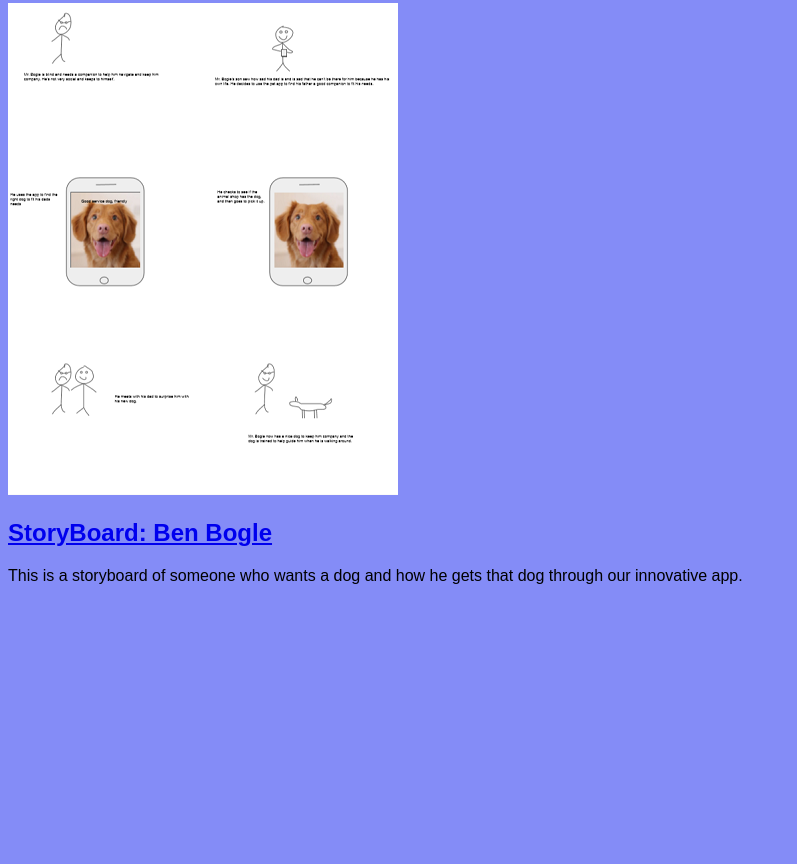
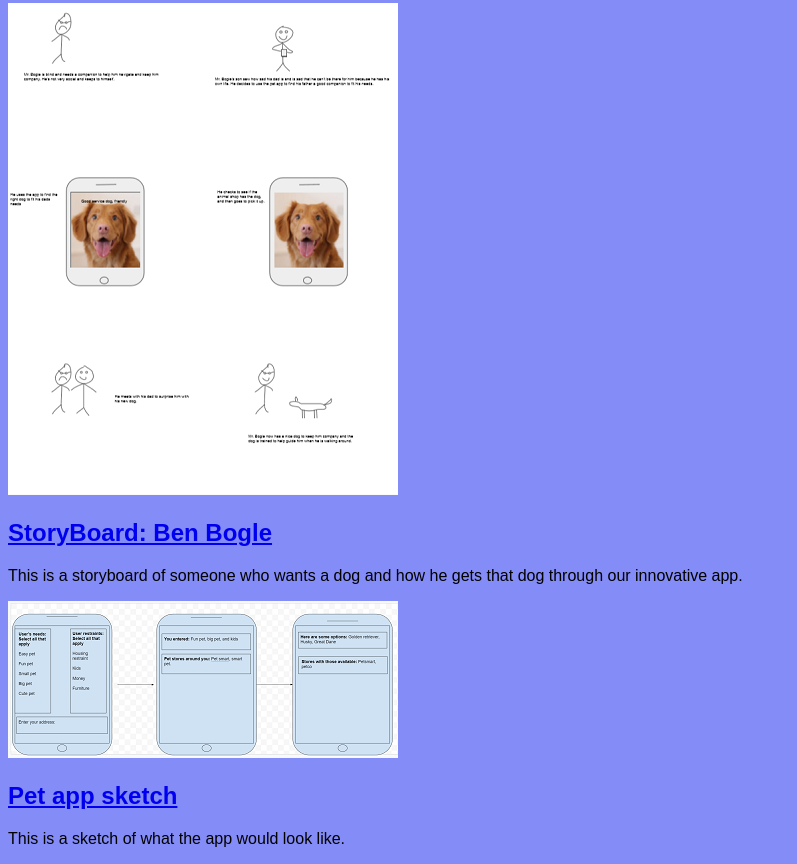
Before and after one commit to msedar7189/msedar7189.github.io, a plain HTML site: page index.html in a window 1280 px wide. Shown: the part 1143-2007 px from the top of the page, without its empty margins (0-797 px from the left). Before the commit the page ends 1744 px from the top, so only its background shows below. Drawn offline with Linux system fonts and the light colour scheme.

Commit message:
Add files via upload

```diff
--- a/index.html
+++ b/index.html
@@ -51,5 +51,16 @@
                 </p>
             </section>
         </section>
+
+         <!-- Sketch Assignment-->
+         <section class="assigment">
+            <a href="files/GrapeSketches.pdf"><img src="images/sketch.png"></a>
+            <section class="ass-details">
+                <a href="files/GrapeSketches.pdf"><h2>Pet app sketch </h2></a>
+                <p>
+                    This is a sketch of what the app would look like.
+                </p>
+            </section>
+        </section>
     </body>
 </html>
```
Also changed, not shown: images/sketch.png (added), 1 other file.
